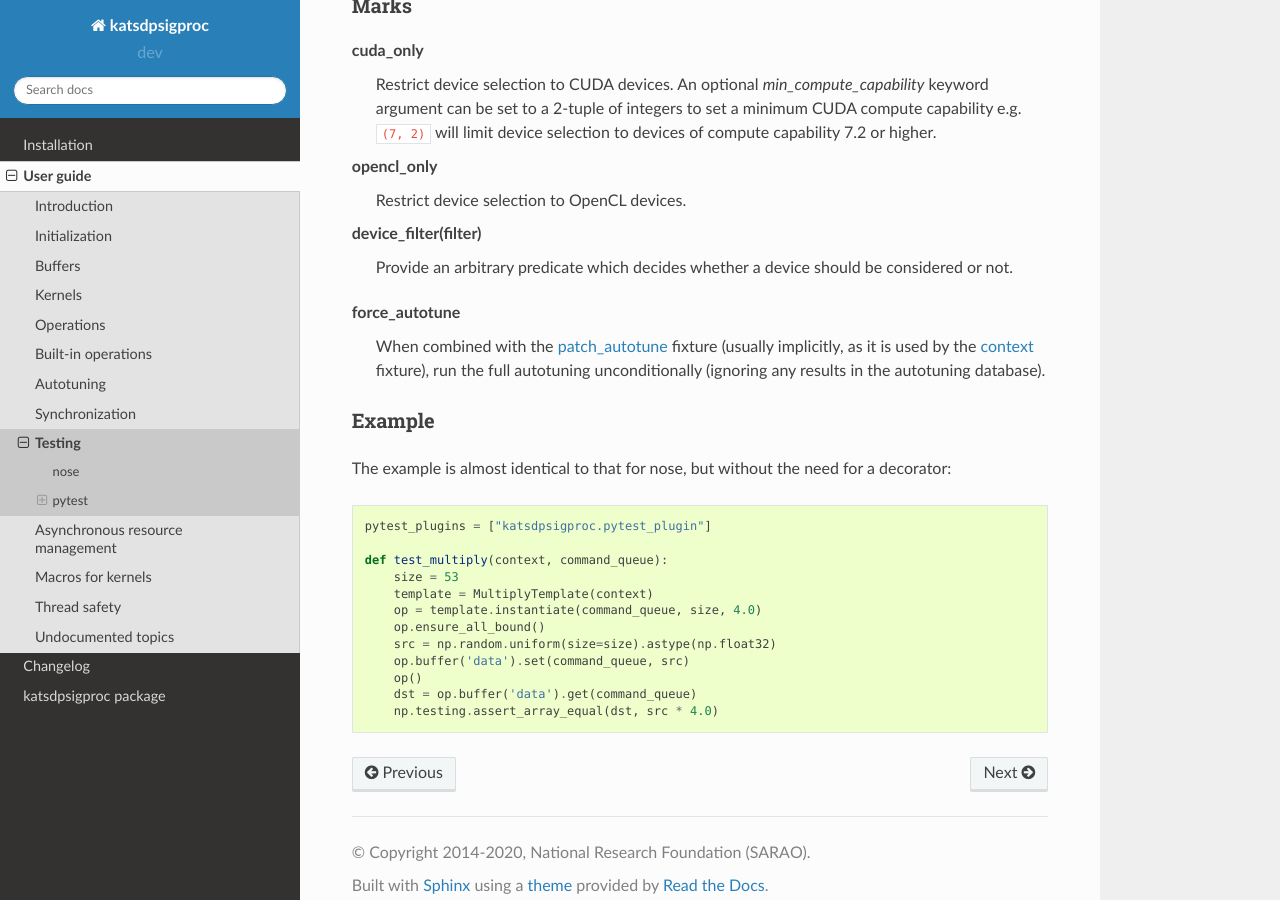
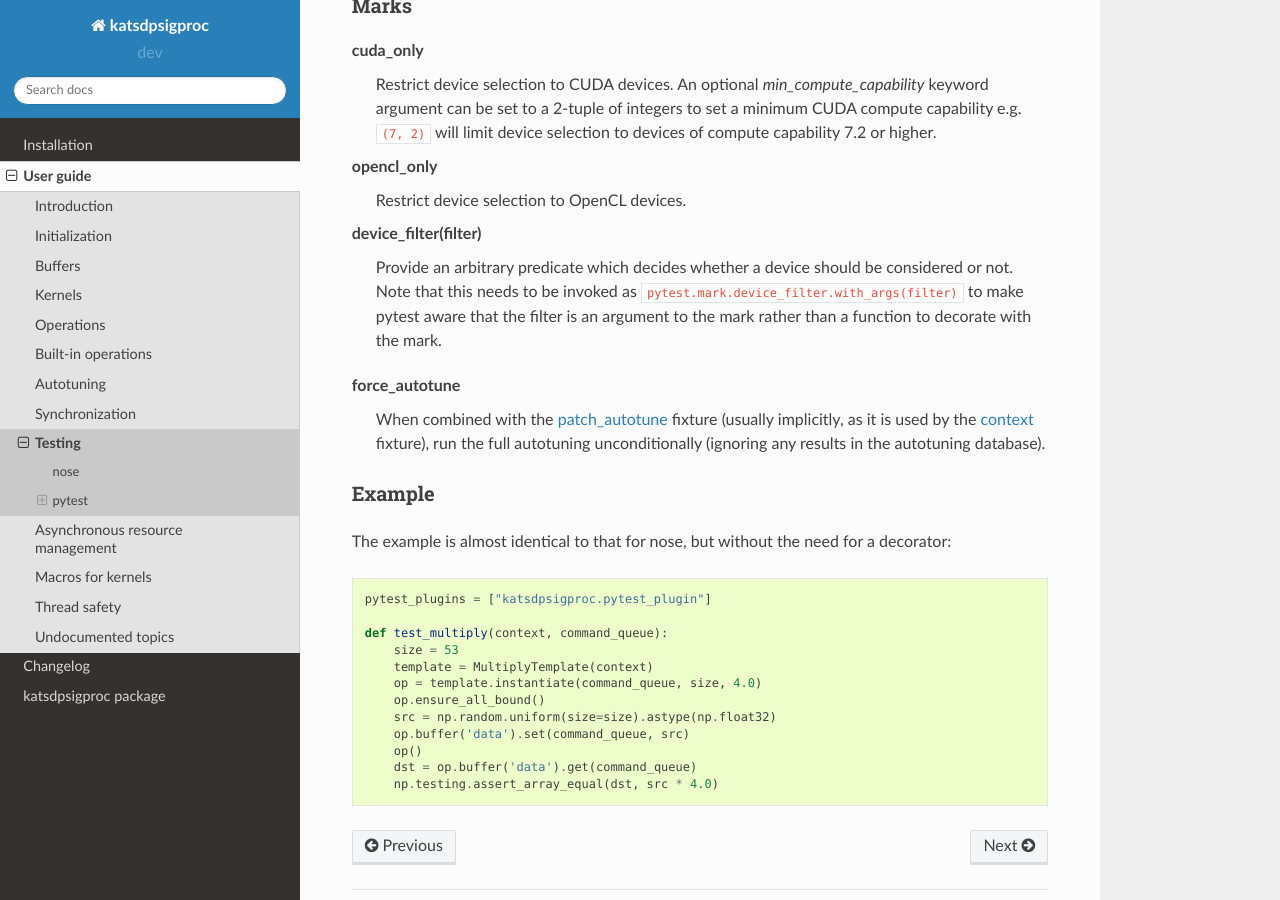
Before and after one commit to ska-sa/katsdpsigproc, a Sphinx documentation site: the page built from doc/user/testing.rst, in a window 1280 px wide and 900 px high, scrolled down 2121 px. Built offline with Sphinx 7.4.7 and the Read the Docs theme 2.0.0, drawn with Linux system fonts in a browser that asks for light colours.

Commit message:
Add hint about device_filter mark and `with_args`

```diff
--- a/doc/user/testing.rst
+++ b/doc/user/testing.rst
@@ -123,7 +123,10 @@ opencl_only
 
 device_filter(filter)
     Provide an arbitrary predicate which decides whether a device should be
-    considered or not.
+    considered or not. Note that this needs to be invoked as
+    ``pytest.mark.device_filter.with_args(filter)`` to make pytest aware
+    that the filter is an argument to the mark rather than a function to
+    decorate with the mark.
 
 .. _mark-force_autotune:
 
```
